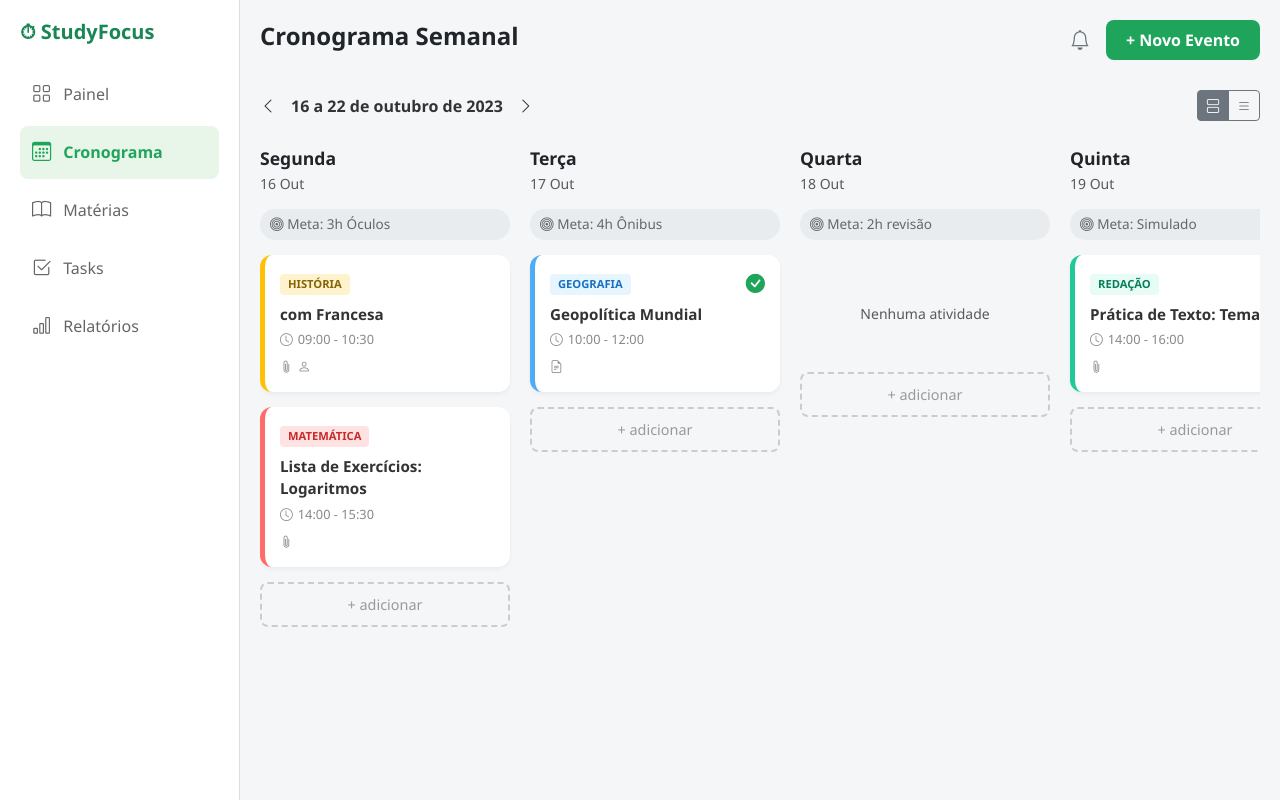
After one commit to eduardaalmeida-dev/studfocus, a PHP site: template app/views/cronograma/cronograma.php in a window 1280 px wide. The commit adds this page. Run offline with PHP 8.4, Linux system fonts and the light colour scheme; the template is opened without the code that fills it, so the values that code supplies are empty.

Commit message:
inclusão das views relatório e cronograma

```diff
--- /dev/null
+++ b/app/views/cronograma/cronograma.php
@@ -0,0 +1,317 @@
+<!DOCTYPE html>
+<html lang="pt-br">
+<head>
+    <meta charset="UTF-8">
+    <meta name="viewport" content="width=device-width, initial-scale=1.0">
+    <title>StudFocus - Cronograma Semanal</title>
+    <link href="https://cdn.jsdelivr.net/npm/bootstrap@5.3.2/dist/css/bootstrap.min.css" rel="stylesheet">
+    <link rel="stylesheet" href="https://cdn.jsdelivr.net/npm/bootstrap-icons@1.11.1/font/bootstrap-icons.css">
+    <style>
+        :root {
+            --primary-color: #1fa55b;
+            --bg-light: #f4f6f8;
+            --sidebar-width: 240px;
+            --card-shadow: 0 2px 4px rgba(0,0,0,0.05);
+        }
+
+        body {
+            background-color: var(--bg-light);
+            font-family: 'Segoe UI', Tahoma, Geneva, Verdana, sans-serif;
+        }
+
+        /* Sidebar Mockup */
+        .sidebar {
+            width: var(--sidebar-width);
+            height: 100vh;
+            background: white;
+            border-right: 1px solid #ddd;
+            position: fixed;
+            left: 0;
+            top: 0;
+            padding: 20px;
+        }
+
+        .main-content {
+            margin-left: var(--sidebar-width);
+            padding: 20px;
+        }
+
+        .header-cronograma {
+            display: flex;
+            justify-content: space-between;
+            align-items: center;
+            margin-bottom: 30px;
+        }
+
+        .btn-novo-evento {
+            background-color: var(--primary-color);
+            color: white;
+            border: none;
+            padding: 8px 20px;
+            border-radius: 8px;
+            font-weight: 600;
+        }
+
+        .btn-novo-evento:hover {
+            background-color: #168a4a;
+            color: white;
+        }
+
+        .semana-navegacao {
+            display: flex;
+            align-items: center;
+            gap: 15px;
+            font-weight: 600;
+            color: #333;
+        }
+
+        .cronograma-grid {
+            display: grid;
+            grid-template-columns: repeat(4, 1fr); /* Conforme o print que mostra 4 colunas visíveis */
+            gap: 20px;
+            overflow-x: auto;
+        }
+
+        .dia-coluna {
+            min-width: 250px;
+        }
+
+        .dia-header {
+            margin-bottom: 15px;
+        }
+
+        .dia-nome {
+            font-weight: bold;
+            font-size: 1.1rem;
+            margin-bottom: 2px;
+        }
+
+        .dia-meta {
+            font-size: 0.85rem;
+            color: #666;
+            background: #e9ecef;
+            padding: 5px 10px;
+            border-radius: 15px;
+            display: inline-block;
+            margin-bottom: 15px;
+            width: 100%;
+        }
+
+        .card-evento {
+            background: white;
+            border-radius: 12px;
+            padding: 15px;
+            margin-bottom: 15px;
+            box-shadow: var(--card-shadow);
+            border-left: 5px solid transparent;
+            position: relative;
+        }
+
+        .card-evento.historia { border-left-color: #ffc107; }
+        .card-evento.matematica { border-left-color: #ff6b6b; }
+        .card-evento.geografia { border-left-color: #4dabf7; }
+        .card-evento.redacao { border-left-color: #20c997; }
+
+        .tag-materia {
+            font-size: 0.7rem;
+            font-weight: bold;
+            text-transform: uppercase;
+            padding: 2px 8px;
+            border-radius: 4px;
+            display: inline-block;
+            margin-bottom: 8px;
+        }
+
+        .tag-historia { background: #fff3cd; color: #856404; }
+        .tag-matematica { background: #ffe3e3; color: #c92a2a; }
+        .tag-geografia { background: #e7f5ff; color: #1971c2; }
+        .tag-redacao { background: #e6fcf5; color: #087f5b; }
+
+        .evento-titulo {
+            font-weight: 600;
+            font-size: 0.95rem;
+            margin-bottom: 5px;
+            color: #333;
+        }
+
+        .evento-info {
+            font-size: 0.8rem;
+            color: #888;
+            display: flex;
+            align-items: center;
+            gap: 5px;
+        }
+
+        .btn-adicionar-dia {
+            width: 100%;
+            border: 2px dashed #ccc;
+            background: transparent;
+            color: #999;
+            padding: 10px;
+            border-radius: 8px;
+            font-size: 0.9rem;
+            transition: all 0.2s;
+        }
+
+        .btn-adicionar-dia:hover {
+            border-color: var(--primary-color);
+            color: var(--primary-color);
+        }
+
+        .check-done {
+            position: absolute;
+            top: 15px;
+            right: 15px;
+            color: var(--primary-color);
+            font-size: 1.2rem;
+        }
+
+        /* Sidebar Menu Items */
+        .menu-item {
+            display: flex;
+            align-items: center;
+            gap: 12px;
+            padding: 12px;
+            color: #666;
+            text-decoration: none;
+            border-radius: 8px;
+            margin-bottom: 5px;
+        }
+
+        .menu-item.active {
+            background-color: #e8f5e9;
+            color: var(--primary-color);
+            font-weight: 600;
+        }
+
+        .menu-item i { font-size: 1.2rem; }
+
+    </style>
+</head>
+<body>
+
+    <div class="sidebar">
+        <div class="mb-4">
+            <h5 class="text-success fw-bold mb-4">⏱ StudyFocus</h5>
+        </div>
+        <nav>
+            <a href="#" class="menu-item"><i class="bi bi-grid"></i> Painel</a>
+            <a href="#" class="menu-item active"><i class="bi bi-calendar3"></i> Cronograma</a>
+            <a href="#" class="menu-item"><i class="bi bi-book"></i> Matérias</a>
+            <a href="#" class="menu-item"><i class="bi bi-check2-square"></i> Tasks</a>
+            <a href="#" class="menu-item"><i class="bi bi-bar-chart"></i> Relatórios</a>
+        </nav>
+    </div>
+
+    <div class="main-content">
+        <div class="header-cronograma">
+            <h4 class="fw-bold">Cronograma Semanal</h4>
+            <div class="d-flex gap-3 align-items-center">
+                <i class="bi bi-bell fs-5 text-secondary"></i>
+                <button class="btn-novo-evento">+ Novo Evento</button>
+            </div>
+        </div>
+
+        <div class="d-flex justify-content-between align-items-center mb-4">
+            <div class="semana-navegacao">
+                <i class="bi bi-chevron-left cursor-pointer"></i>
+                <span>16 a 22 de outubro de 2023</span>
+                <i class="bi bi-chevron-right cursor-pointer"></i>
+            </div>
+            <div class="btn-group">
+                <button class="btn btn-sm btn-outline-secondary active"><i class="bi bi-view-stacked"></i></button>
+                <button class="btn btn-sm btn-outline-secondary"><i class="bi bi-list"></i></button>
+            </div>
+        </div>
+
+        <div class="cronograma-grid">
+            <!-- Segunda -->
+            <div class="dia-coluna">
+                <div class="dia-header">
+                    <div class="dia-nome">Segunda</div>
+                    <div class="text-muted small">16 Out</div>
+                </div>
+                <div class="dia-meta">
+                    <i class="bi bi-bullseye"></i> Meta: 3h Óculos
+                </div>
+
+                <div class="card-evento historia">
+                    <span class="tag-materia tag-historia">História</span>
+                    <div class="evento-titulo">com Francesa</div>
+                    <div class="evento-info"><i class="bi bi-clock"></i> 09:00 - 10:30</div>
+                    <div class="evento-info mt-2"><i class="bi bi-paperclip"></i> <i class="bi bi-person"></i></div>
+                </div>
+
+                <div class="card-evento matematica">
+                    <span class="tag-materia tag-matematica">Matemática</span>
+                    <div class="evento-titulo">Lista de Exercícios: Logaritmos</div>
+                    <div class="evento-info"><i class="bi bi-clock"></i> 14:00 - 15:30</div>
+                    <div class="evento-info mt-2"><i class="bi bi-paperclip"></i></div>
+                </div>
+
+                <button class="btn-adicionar-dia">+ adicionar</button>
+            </div>
+
+            <!-- Terça -->
+            <div class="dia-coluna">
+                <div class="dia-header">
+                    <div class="dia-nome">Terça</div>
+                    <div class="text-muted small">17 Out</div>
+                </div>
+                <div class="dia-meta">
+                    <i class="bi bi-bullseye"></i> Meta: 4h Ônibus
+                </div>
+
+                <div class="card-evento geografia">
+                    <i class="bi bi-check-circle-fill check-done"></i>
+                    <span class="tag-materia tag-geografia">Geografia</span>
+                    <div class="evento-titulo">Geopolítica Mundial</div>
+                    <div class="evento-info"><i class="bi bi-clock"></i> 10:00 - 12:00</div>
+                    <div class="evento-info mt-2"><i class="bi bi-file-earmark-text"></i></div>
+                </div>
+
+                <button class="btn-adicionar-dia">+ adicionar</button>
+            </div>
+
+            <!-- Quarta -->
+            <div class="dia-coluna">
+                <div class="dia-header">
+                    <div class="dia-nome">Quarta</div>
+                    <div class="text-muted small">18 Out</div>
+                </div>
+                <div class="dia-meta">
+                    <i class="bi bi-bullseye"></i> Meta: 2h revisão
+                </div>
+
+                <div class="text-center py-5 text-muted small">
+                    Nenhuma atividade
+                </div>
+
+                <button class="btn-adicionar-dia">+ adicionar</button>
+            </div>
+
+            <!-- Quinta -->
+            <div class="dia-coluna">
+                <div class="dia-header">
+                    <div class="dia-nome">Quinta</div>
+                    <div class="text-muted small">19 Out</div>
+                </div>
+                <div class="dia-meta">
+                    <i class="bi bi-bullseye"></i> Meta: Simulado
+                </div>
+
+                <div class="card-evento redacao">
+                    <span class="tag-materia tag-redacao">Redação</span>
+                    <div class="evento-titulo">Prática de Texto: Tema 4</div>
+                    <div class="evento-info"><i class="bi bi-clock"></i> 14:00 - 16:00</div>
+                    <div class="evento-info mt-2"><i class="bi bi-paperclip"></i></div>
+                </div>
+
+                <button class="btn-adicionar-dia">+ adicionar</button>
+            </div>
+        </div>
+    </div>
+
+    <script src="https://cdn.jsdelivr.net/npm/bootstrap@5.3.2/dist/js/bootstrap.bundle.min.js"></script>
+</body>
+</html>
--- a/public/index.php
+++ b/public/index.php
@@ -4,6 +4,8 @@ require_once "../core/Router.php";
 
 require_once "../app/controllers/AuthController.php";
 require_once "../app/controllers/HomeController.php";
+require_once "../app/controllers/CronogramaController.php";
+require_once "../app/controllers/RelatorioController.php";
 
 $router = new Router();
 
--- a/routes/web.php
+++ b/routes/web.php
@@ -3,3 +3,5 @@
 $router->get('/', ['AuthController', 'login']);
 $router->get('/login', ['AuthController', 'login']);
 $router->get('/home', ['HomeController', 'index']);
+$router->get('/cronograma', ['CronogramaController', 'index']);
+$router->get('/relatorio', ['RelatorioController', 'index']);
```
Also changed, not shown: app/controllers/CronogramaController.php (added, +10 -0 lines), app/controllers/RelatorioController.php (added, +10 -0 lines), app/views/relatorio/relatorio.php (added, +327 -0 lines).
